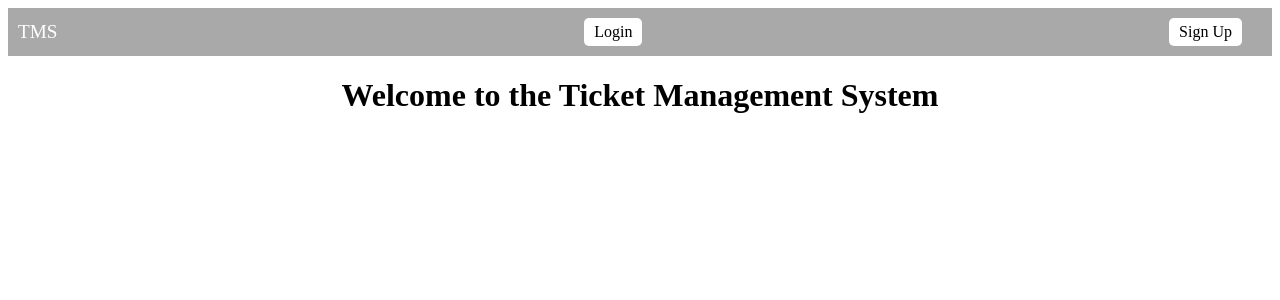
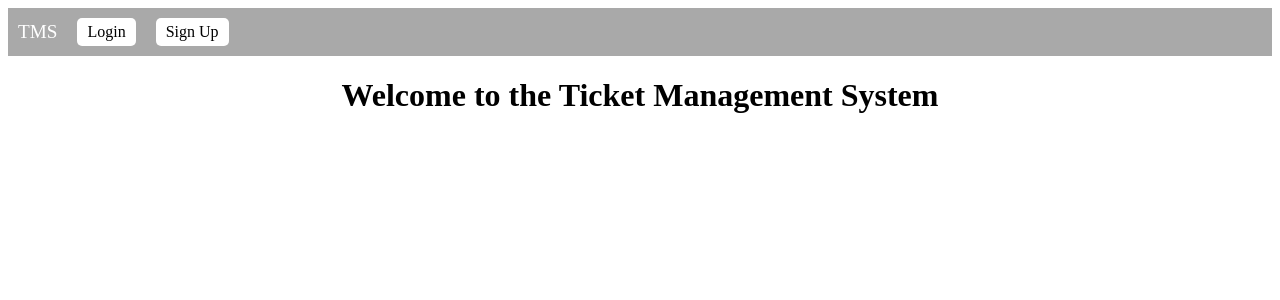
Before and after one commit to HarveyJMartin/se-a-lv5, a Django app: page / in a window 1280 px wide. Shown: the top 300 px of the page. Run offline with Django 5.2, Linux system fonts and the light colour scheme.

Commit message:
Fixed css issues

```diff
--- a/ticket_app/static/css/style.css
+++ b/ticket_app/static/css/style.css
@@ -1,9 +1,8 @@
-/* Main navbar container */
 .navbar {
     background-color: darkgrey; /* Dark grey background */
     display: flex;
     align-items: center;
-    justify-content: space-between;
+    justify-content: flex-start; /* Align items to the left */
     padding: 10px;
 }
 
```
Also changed, not shown: ticket_app/settings.py (+4 -3 lines).
